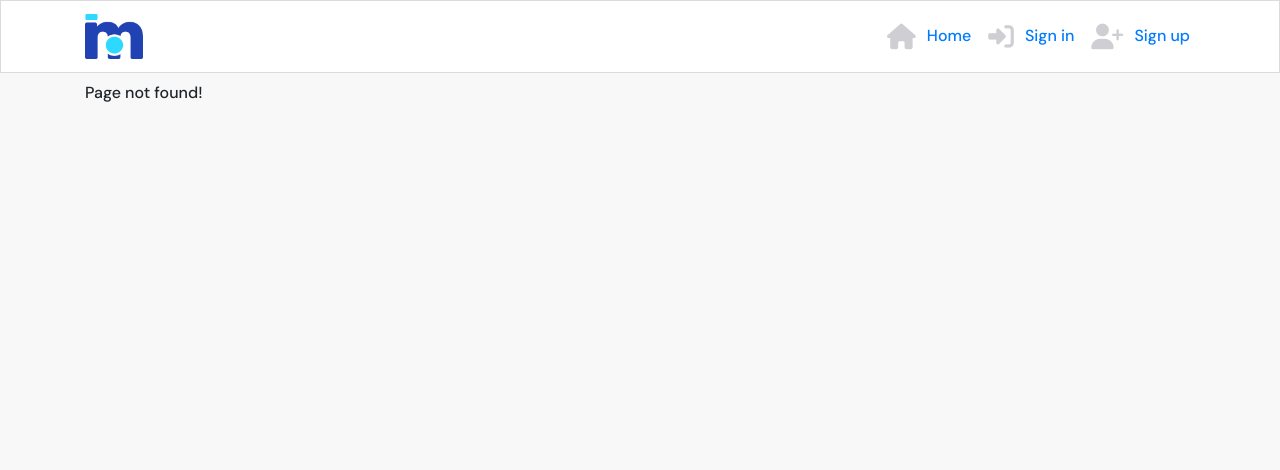
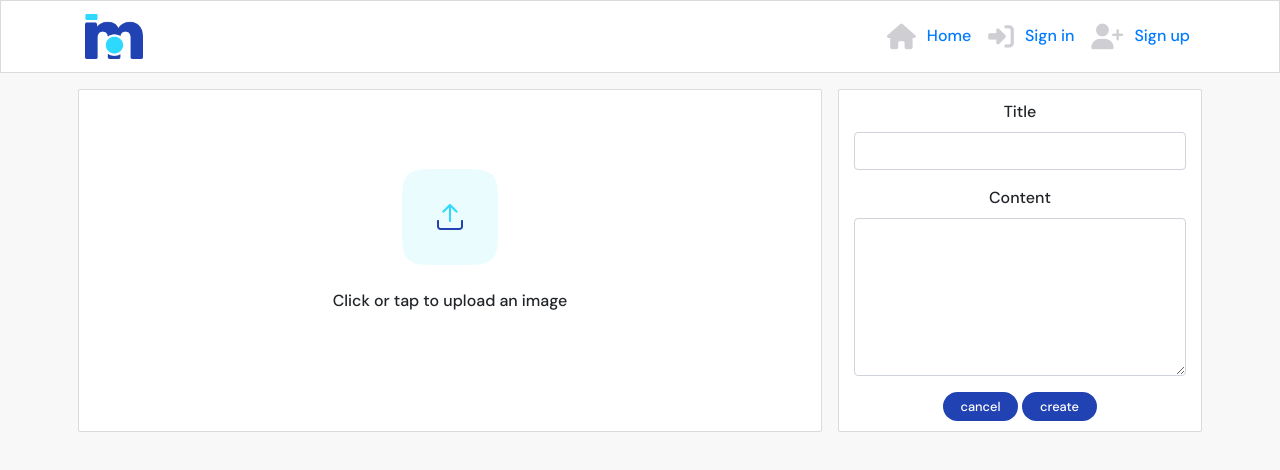
Before and after one commit to Matthew-Hurrell/moments, a React (Create React App) app: page /posts/create in a window 1280 px wide. Before the commit this address had no page. Shown: the top 470 px of the page. Built offline with nearby package versions, Linux system fonts and the light colour scheme; the HTML template or start-up script is replaced by a standard one.

Commit message:
Add image upload form

```diff
--- a/src/App.js
+++ b/src/App.js
@@ -6,6 +6,7 @@
 import './api/axiosDefaults';
 import SignUpForm from './pages/auth/SignUpForm';
 import SignInForm from './pages/auth/SignInForm';
+import PostCreateForm from './pages/posts/PostCreateForm';
 
 function App() {
   return (
@@ -16,6 +17,7 @@
           <Route exact path="/" render={() => <h1>Home Page</h1>} />
           <Route exact path="/signin" render={() => <SignInForm />} />
           <Route exact path="/signup" render={() => <SignUpForm />} />
+          <Route exact path="/posts/create" render={() => <PostCreateForm />} />
           <Route render={() => <p>Page not found!</p>} />
         </Switch>
       </Container>
--- /dev/null
+++ b/src/components/Asset.js
@@ -0,0 +1,15 @@
+import React from "react";
+import { Spinner } from "react-bootstrap";
+import styles from "../styles/Asset.module.css";
+
+const Asset = ({ spinner, src, message }) => {
+  return (
+    <div className={`${styles.Asset} p-4`}>
+      {spinner && <Spinner animation="border" />}
+      {src && <img src={src} alt={message} />}
+      {message && <p className="mt-4">{message}</p>}
+    </div>
+  );
+};
+
+export default Asset;
--- /dev/null
+++ b/src/pages/posts/PostCreateForm.js
@@ -0,0 +1,130 @@
+import React, { useState } from "react";
+
+import Form from "react-bootstrap/Form";
+import Button from "react-bootstrap/Button";
+import Row from "react-bootstrap/Row";
+import Col from "react-bootstrap/Col";
+import Container from "react-bootstrap/Container";
+
+import Upload from "../../assets/upload.png";
+
+import styles from "../../styles/PostCreateEditForm.module.css";
+import appStyles from "../../App.module.css";
+import btnStyles from "../../styles/Button.module.css";
+
+import Asset from "../../components/Asset";
+import { Image } from "react-bootstrap";
+
+function PostCreateForm() {
+
+    const [errors, setErrors] = useState({});
+
+    const [postData, setPostData] = useState({
+        title: '',
+        content: '',
+        image: '',
+    });
+
+    const {title, content, image} = postData;
+
+    const handleChange = (event) => {
+        setPostData({
+            ...postData,
+            [event.target.name]: event.target.value,
+        });
+    };
+
+    const handleChangeImage = (event) => {
+        if (event.target.files.length){
+            URL.revokeObjectURL(image);
+            setPostData({
+                ...postData,
+                image: URL.createObjectURL(event.target.files[0]),
+            })
+        }
+    }
+
+  const textFields = (
+    <div className="text-center">
+      {/* Add your form fields here */}
+        <Form.Group>
+            <Form.Label>Title</Form.Label>
+            <Form.Control
+                type="text"
+                name="title"
+                value={title}
+                onChange={handleChange}
+            />
+        </Form.Group>
+        <Form.Group>
+            <Form.Label>Content</Form.Label>
+            <Form.Control
+                as="textarea"
+                rows={6}
+                name="content"
+                value={content}
+                onChange={handleChange}
+            />
+        </Form.Group>
+
+        <Button
+            className={`${btnStyles.Button} ${btnStyles.Blue}`}
+            onClick={() => {}}
+        >
+            cancel
+        </Button>
+        <Button className={`${btnStyles.Button} ${btnStyles.Blue}`} type="submit">
+            create
+        </Button>
+    </div>
+  );
+
+  return (
+    <Form>
+      <Row>
+        <Col className="py-2 p-0 p-md-2" md={7} lg={8}>
+          <Container
+            className={`${appStyles.Content} ${styles.Container} d-flex flex-column justify-content-center`}
+          >
+            <Form.Group className="text-center">
+                {image ? (
+                    <>
+                        <figure>
+                            <Image className={appStyles.Image} src={image} rounded />
+                        </figure>
+                        <div>
+                            <Form.Label
+                                className={`${btnStyles.Button} ${btnStyles.Blue} btn`}
+                                htmlFor="image-upload"
+                            >
+                                Change the image
+                            </Form.Label>
+                        </div>
+                    </>
+                ) : (
+                    <Form.Label
+                        className="d-flex justify-content-center"
+                        htmlFor="image-upload"
+                    >
+                        <Asset src={Upload} message="Click or tap to upload an image" />
+                    </Form.Label>
+                )}
+                <Form.File
+                    id="image-upload"
+                    accept="image/*"
+                    onChange={handleChangeImage}
+                />
+
+            </Form.Group>
+            <div className="d-md-none">{textFields}</div>
+          </Container>
+        </Col>
+        <Col md={5} lg={4} className="d-none d-md-block p-0 p-md-2">
+          <Container className={appStyles.Content}>{textFields}</Container>
+        </Col>
+      </Row>
+    </Form>
+  );
+}
+
+export default PostCreateForm;
--- /dev/null
+++ b/src/styles/Asset.module.css
@@ -0,0 +1,7 @@
+.Asset {
+    display: flex;
+    flex-direction: column;
+    justify-content: center;
+    align-items: center;
+    min-height: 120px;
+}
--- /dev/null
+++ b/src/styles/PostCreateEditForm.module.css
@@ -0,0 +1,3 @@
+.Container {
+    min-height: 343px;
+}
```
Also changed, not shown: src/assets/upload.png (added).
